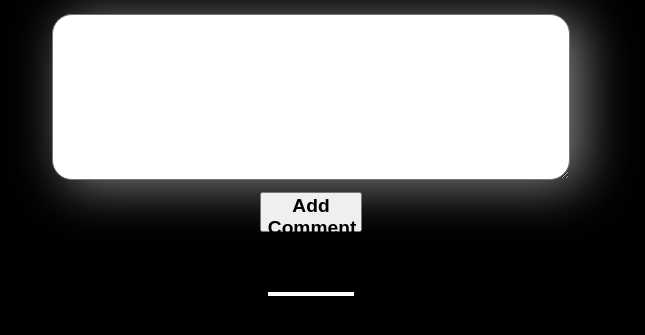
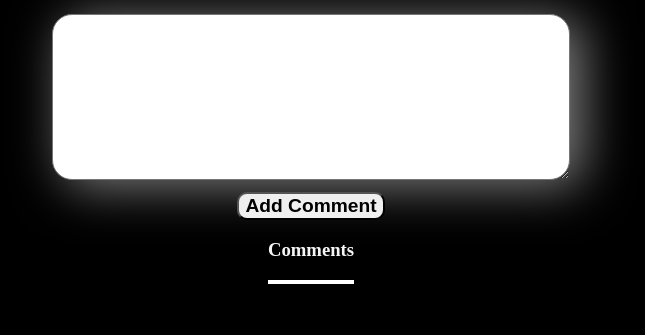
Before and after one commit to vikiprime/I-have-a-say, a plain HTML site: page index.html in a window 1280 px wide. Shown: the part 79-414 px from the top of the page, without its empty margins (329-974 px from the left). Drawn offline with Linux system fonts and the light colour scheme.

Commit message:
Update style.css

```diff
--- a/style.css
+++ b/style.css
@@ -17,8 +17,9 @@ body{
 #btn{
     font-weight: 800;
     font-size: larger;
-    width: 8%;
-    height: 5vh;
+    /* width: 8%;
+    height: 5vh; */
+    border-radius: 10px;
 }
 #review{
     box-shadow: 12px 5px 50px 1px grey;
@@ -40,3 +41,6 @@ body{
     color: aliceblue;
 
 }
+#comment-box{
+    color: whitesmoke;
+}
```
